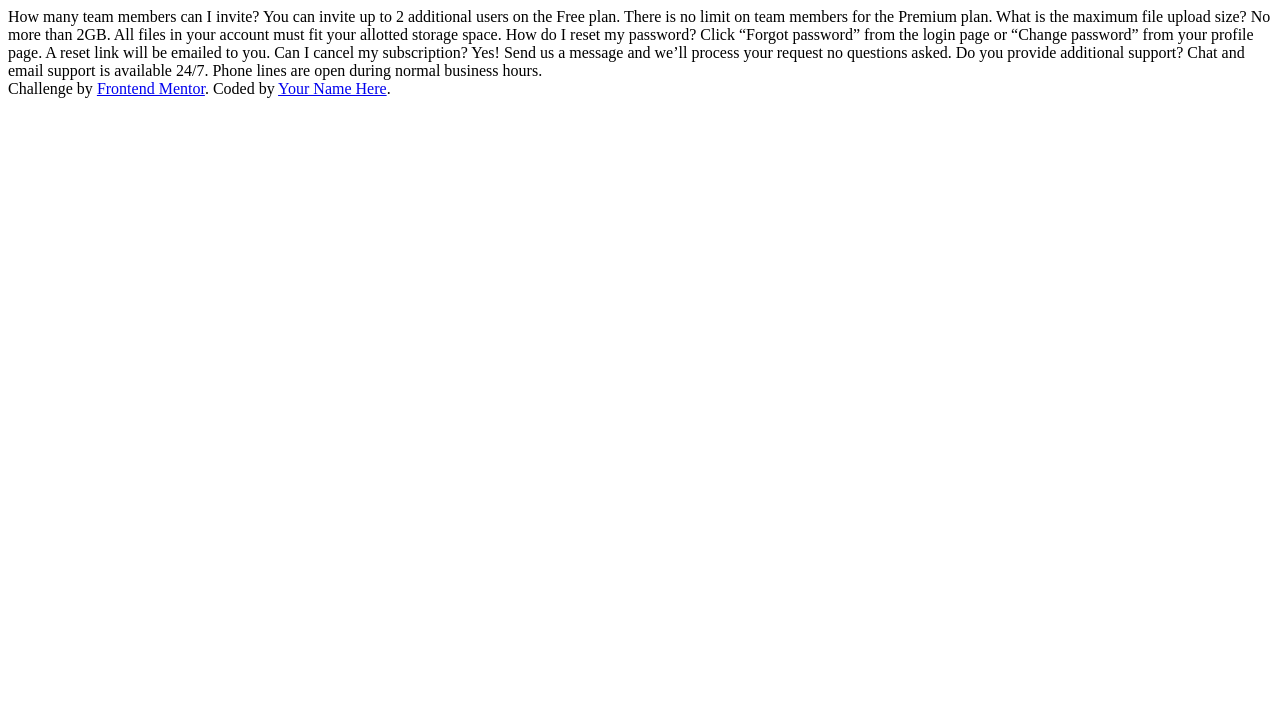
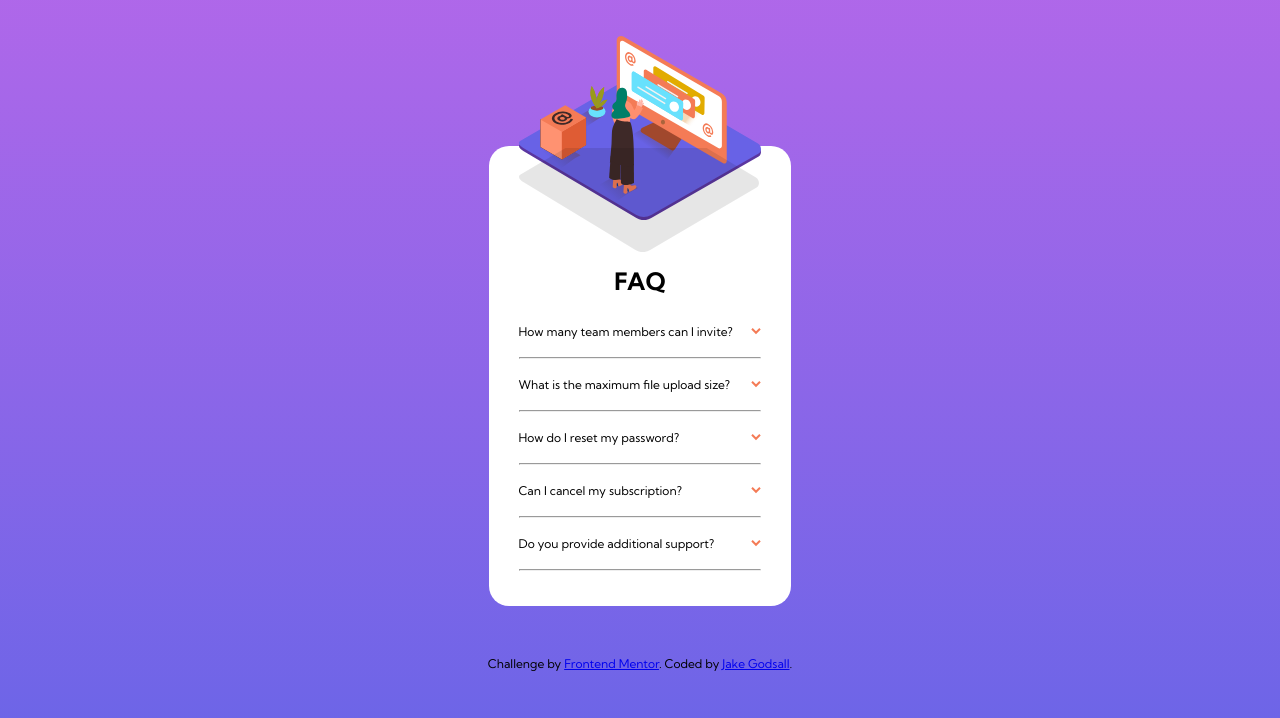
Before and after one commit to jakegodsall/fm-faq-accordion-card, a plain HTML site: page index.html in a window 1280 px wide. Drawn offline with Linux system fonts and the light colour scheme.

Commit message:
created basic layout. need to work on interactive sections

```diff
--- a/index.html
+++ b/index.html
@@ -10,31 +10,87 @@
 
   <title>Frontend Mentor | FAQ Accordion Card</title>
 
-  <!-- Feel free to remove these styles or customise in your own stylesheet 👍 -->
+  <!-- Custom Styles -->
+  <link rel="stylesheet" href="styles.css">
+  <!-- Fonts -->
+  <link rel="preconnect" href="https://fonts.googleapis.com">
+  <link rel="preconnect" href="https://fonts.gstatic.com" crossorigin>
+  <link href="https://fonts.googleapis.com/css2?family=Kumbh+Sans:wght@400;700&display=swap" rel="stylesheet">
 </head>
 
 <body>
-  How many team members can I invite?
-  You can invite up to 2 additional users on the Free plan. There is no limit on
-  team members for the Premium plan.
 
-  What is the maximum file upload size?
-  No more than 2GB. All files in your account must fit your allotted storage space.
+  <div class="container">
+    <div class="img-section">
+      <img class="main-image" src="images/illustration-woman-online-mobile.svg" alt="Image of woman at computer">
 
-  How do I reset my password?
-  Click “Forgot password” from the login page or “Change password” from your profile page.
-  A reset link will be emailed to you.
+      <img class="shadow" src="images/bg-pattern-mobile.svg" alt="Image shadow">
 
-  Can I cancel my subscription?
-  Yes! Send us a message and we’ll process your request no questions asked.
+    </div>
+    <div class="faq-section">
+      <h1>FAQ</h1>
+      <div class="faq">
+        <div class="question">
+          <p> How many team members can I invite?</p>
+          <img class="btn" src="images/icon-arrow-down.svg" alt="Icon for dropdown menu">
+        </div>
 
-  Do you provide additional support?
-  Chat and email support is available 24/7. Phone lines are open during normal business hours.
+        <template>
+          You can invite up to 2 additional users on the Free plan. There is no limit on
+          team members for the Premium plan.
+        </template>
+        <hr>
+      </div>
+      <div class="faq">
+        <div class="question">
+          <p> What is the maximum file upload size?</p>
+          <img class="btn 1" src="images/icon-arrow-down.svg" alt="Icon for dropdown menu">
+        </div>
+        <template>
+          No more than 2GB. All files in your account must fit your allotted storage space.
+        </template>
+        <hr>
+      </div>
+      <div class="faq">
+        <div class="question">
+          <p> How do I reset my password?</p>
+          <img class="btn 2" src="images/icon-arrow-down.svg" alt="Icon for dropdown menu">
+        </div>
+        <template>
+          Click “Forgot password” from the login page or “Change password” from your profile page.
+          A reset link will be emailed to you.
+        </template>
+        <hr>
+      </div>
+      <div class="faq">
+        <div class="question">
+          <p> Can I cancel my subscription?</p>
+          <img class="btn" src="images/icon-arrow-down.svg" alt="Icon for dropdown menu">
+        </div>
+        <template>
+          Yes! Send us a message and we'll process your request no questions asked.
+        </template>
+        <hr>
+      </div>
+      <div class="faq">
+        <div class="question">
+          <p>Do you provide additional support?</p>
+          <img class="btn" src="images/icon-arrow-down.svg" alt="Icon for dropdown menu">
+        </div>
+        <template>
+          Chat and email support is available 24/7. Phone lines are open during normal business hours.
+        </template>
+        <hr>
+      </div>
+    </div>
+  </div>
+
 
   <div class="attribution">
     Challenge by <a href="https://www.frontendmentor.io?ref=challenge" target="_blank">Frontend Mentor</a>.
-    Coded by <a href="#">Your Name Here</a>.
+    Coded by <a href="https://github.com/jakegodsall">Jake Godsall</a>.
   </div>
+  <script src="script.js"></script>
 </body>
 
 </html>
--- /dev/null
+++ b/script.js
@@ -0,0 +1,12 @@
+const faqSection = document.querySelector('.faq');
+
+const btns = document.querySelectorAll('.btn');
+
+btns.forEach(function (btn) {
+    btn.addEventListener('click', function (e) {
+        const template = e.target.parentNode.nextElementSibling;
+
+        const clone = template.content.cloneNode(true);
+
+    });
+})
--- a/styles.scss
+++ b/styles.scss
@@ -0,0 +1,59 @@
+body {
+    font-size: 12px;
+    font-family: 'Kumbh Sans', sans-serif;
+
+    height: 100vh;
+    display: flex;
+    flex-direction: column;
+    justify-content: center;
+    align-items: center;
+
+    background-image: linear-gradient(hsl(273, 75%, 66%), hsl(240, 73%, 65%));
+
+    .container {
+        display: flex;
+        flex-direction: column;
+
+        border-radius: 20px;
+        background-color: #fff;
+
+        padding: 30px;
+
+        height: 400px;
+
+        .img-section {
+            position: relative;
+            bottom: 140px;
+
+            .shadow {
+                filter: brightness(0);
+                position: relative;
+                bottom: 75px;
+            }
+        }
+
+        .faq-section {
+            position: relative;
+            bottom: 220px;
+
+            h1 {
+                text-align: center;
+            }
+
+            .question {
+                display: flex;
+                justify-content: space-between;
+                align-items: center;
+
+                .btn {
+                    cursor: pointer;
+                }
+            }
+        }
+
+    }
+
+    .attribution {
+        margin-top: 50px;
+    }
+}
```
Also changed, not shown: styles.css, 1 other file.
